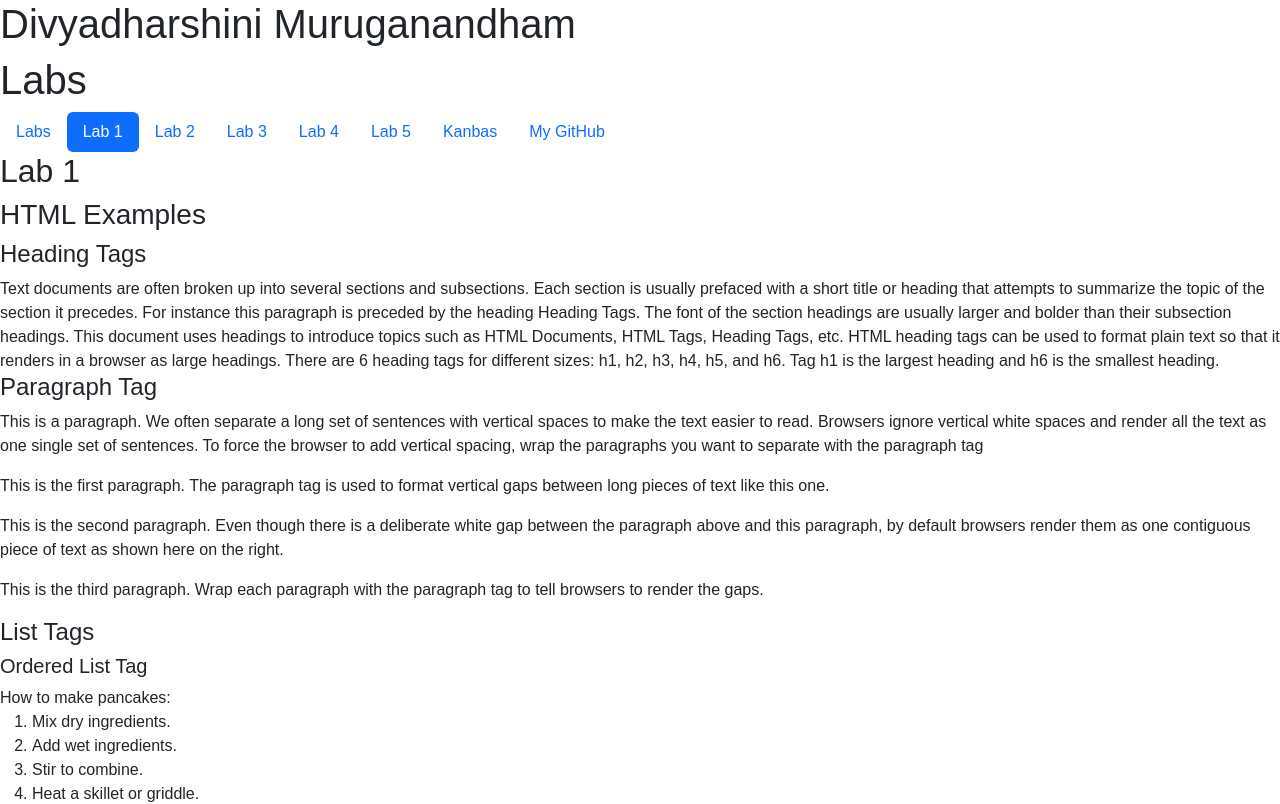
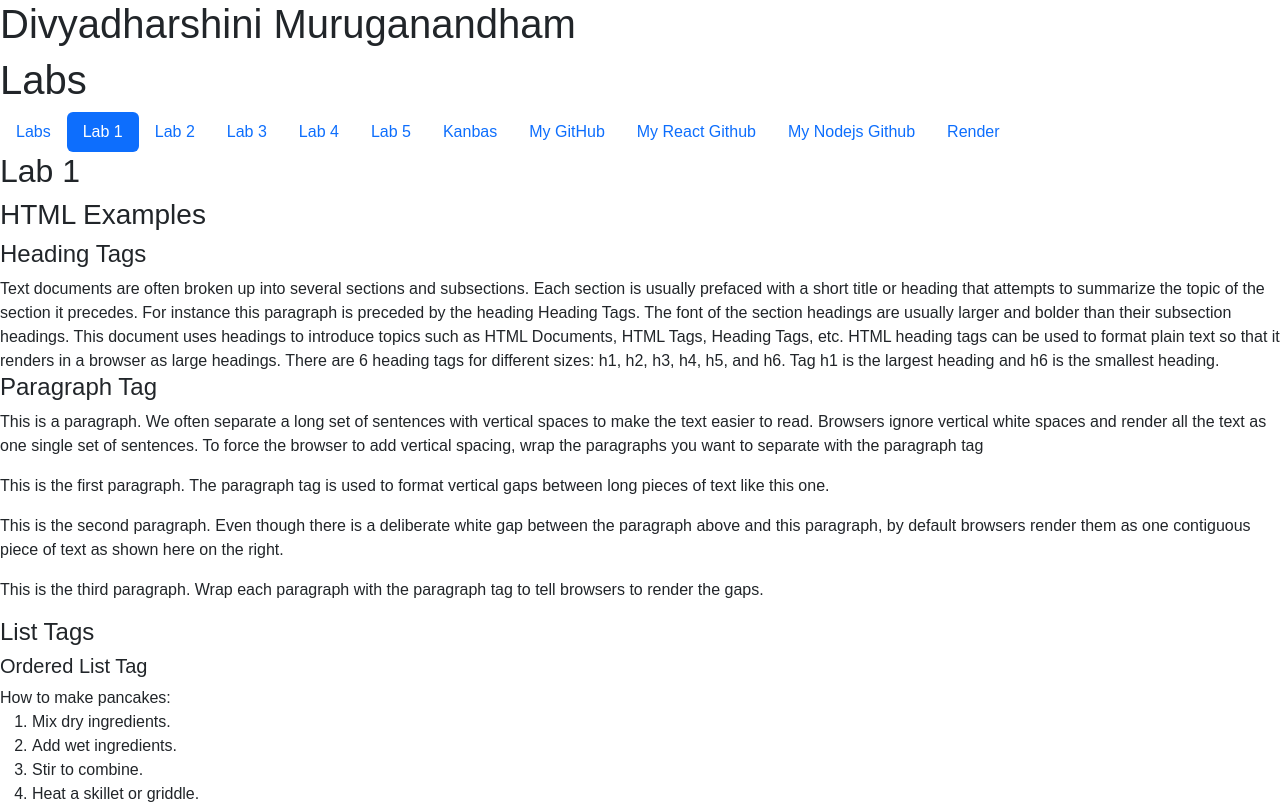
Before and after one commit to Divyadharsh/kanbas-react-web-application, a React (Create React App) app: page /#/Labs/Lab1 in a window 1280 px wide. Shown: the top 804 px of the page. Built offline with nearby package versions, Linux system fonts and the light colour scheme; no server answers.

Commit message:
Adding deliverables for a5

```diff
--- a/src/Labs/TOC.tsx
+++ b/src/Labs/TOC.tsx
@@ -48,6 +48,15 @@ export default function TOC() {
           My GitHub
         </a>
       </li>
+      <li className="nav-item">
+        <a id="wd-react-github" href="https://github.com/Divyadharsh/kanbas-react-web-application" className="nav-link">My React Github</a>
+      </li>
+      <li className="nav-item">
+        <a id="wd-nodejs-github" href="https://github.com/Divyadharsh/kanbas-node-server-app/tree/a5" className="nav-link">My Nodejs Github</a>
+      </li>
+      <li className="nav-item">
+        <a id="wd-render" href="https://kanbas-node-server-app-f0v0.onrender.com" className="nav-link">Render</a>
+      </li>
     </ul>
   );
 }
```
